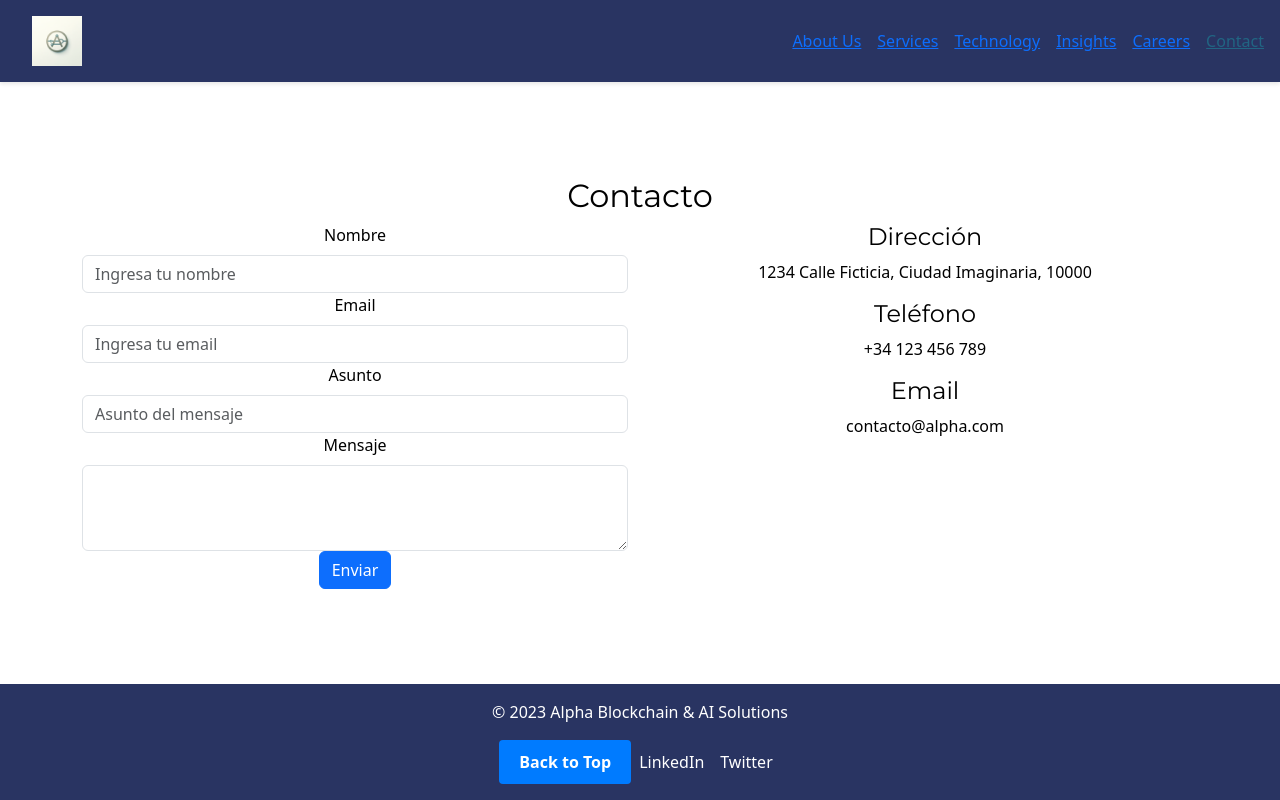
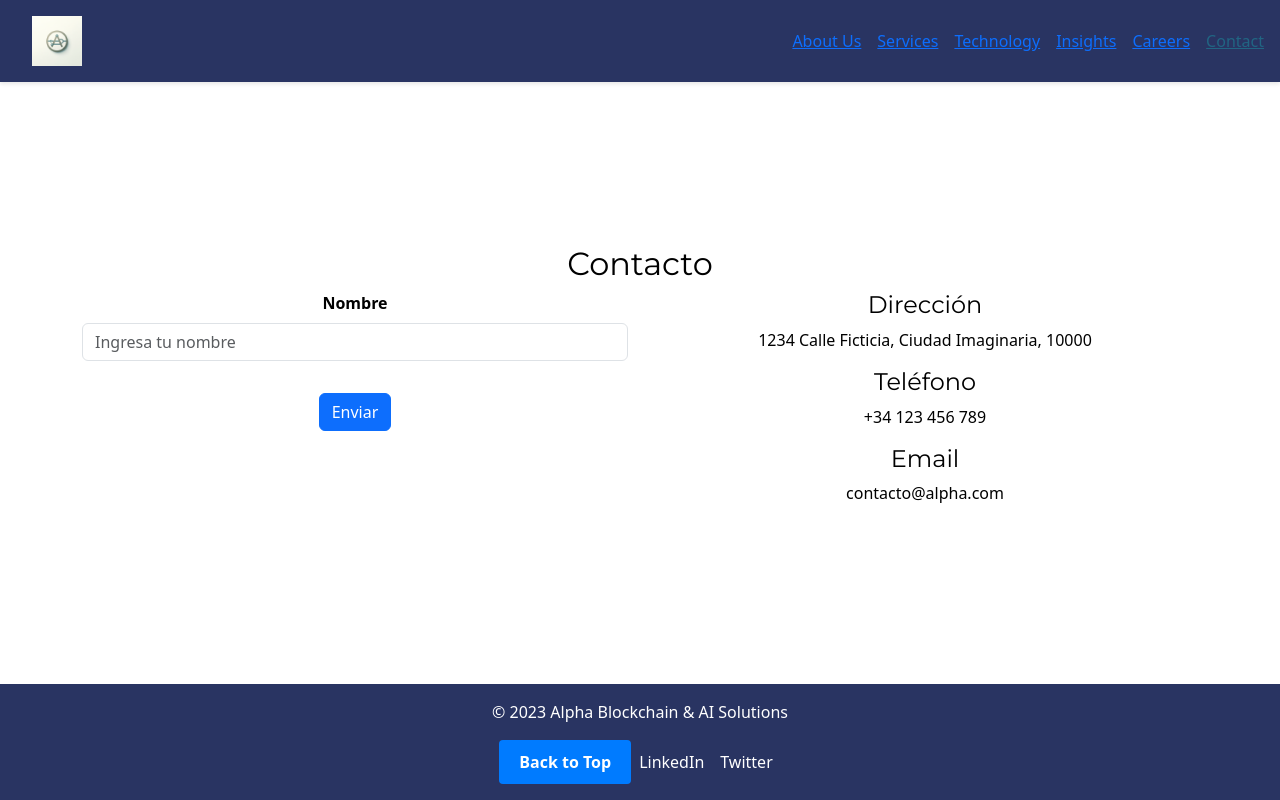
Before and after one commit to DjLiKiDo/alpha-front, a React (Create React App) app: page /contact in a window 1280 px wide. Built offline with nearby package versions, Linux system fonts and the light colour scheme.

Commit message:
ContactForm and ContantPage

```diff
--- /dev/null
+++ b/src/components/ContactForm/ContactForm.module.css
@@ -0,0 +1,24 @@
+.formGroup {
+    margin-bottom: 1rem;
+  }
+
+  .formLabel {
+    margin-bottom: 0.5rem;
+    font-weight: bold;
+  }
+
+  .formControl {
+    border-radius: 0.25rem;
+  }
+
+  .submitButton {
+    background-color: #007bff;
+    color: white;
+    border: none;
+    padding: 0.5rem 1rem;
+    margin-top: 1rem;
+    border-radius: 0.25rem;
+    cursor: pointer;
+  }
+
+  /* Puedes añadir o modificar estos estilos según tus preferencias */
--- /dev/null
+++ b/src/components/ContactForm/ContactForm.tsx
@@ -0,0 +1,22 @@
+import React from 'react';
+import { Form, Button } from 'react-bootstrap';
+import styles from './ContactForm.module.css'; // Asegúrate de que la ruta de importación sea correcta
+
+const ContactForm = () => {
+  return (
+    <Form>
+      <Form.Group controlId="formBasicName" className={styles.formGroup}>
+        <Form.Label className={styles.formLabel}>Nombre</Form.Label>
+        <Form.Control type="text" placeholder="Ingresa tu nombre" className={styles.formControl} />
+      </Form.Group>
+
+      {/* Repetir para los demás campos del formulario, aplicando las clases de estilo como se muestra arriba */}
+
+      <Button variant="primary" type="submit" className={styles.submitButton}>
+        Enviar
+      </Button>
+    </Form>
+  );
+};
+
+export default ContactForm;
--- a/src/views/ContactPage/ContactPage.tsx
+++ b/src/views/ContactPage/ContactPage.tsx
@@ -1,5 +1,6 @@
 import React from 'react';
-import { Form, Button, Row, Col } from 'react-bootstrap';
+import { Row, Col } from 'react-bootstrap';
+import ContactForm from '../../components/ContactForm/ContactForm';
 
 const ContactPage = () => {
   return (
@@ -7,31 +8,7 @@ const ContactPage = () => {
       <h2>Contacto</h2>
       <Row>
         <Col md={6}>
-          <Form>
-            <Form.Group controlId="formBasicName">
-              <Form.Label>Nombre</Form.Label>
-              <Form.Control type="text" placeholder="Ingresa tu nombre" />
-            </Form.Group>
-
-            <Form.Group controlId="formBasicEmail">
-              <Form.Label>Email</Form.Label>
-              <Form.Control type="email" placeholder="Ingresa tu email" />
-            </Form.Group>
-
-            <Form.Group controlId="formBasicSubject">
-              <Form.Label>Asunto</Form.Label>
-              <Form.Control type="text" placeholder="Asunto del mensaje" />
-            </Form.Group>
-
-            <Form.Group controlId="formBasicMessage">
-              <Form.Label>Mensaje</Form.Label>
-              <Form.Control as="textarea" rows={3} />
-            </Form.Group>
-
-            <Button variant="primary" type="submit">
-              Enviar
-            </Button>
-          </Form>
+          <ContactForm />
         </Col>
 
         <Col md={6}>
```
